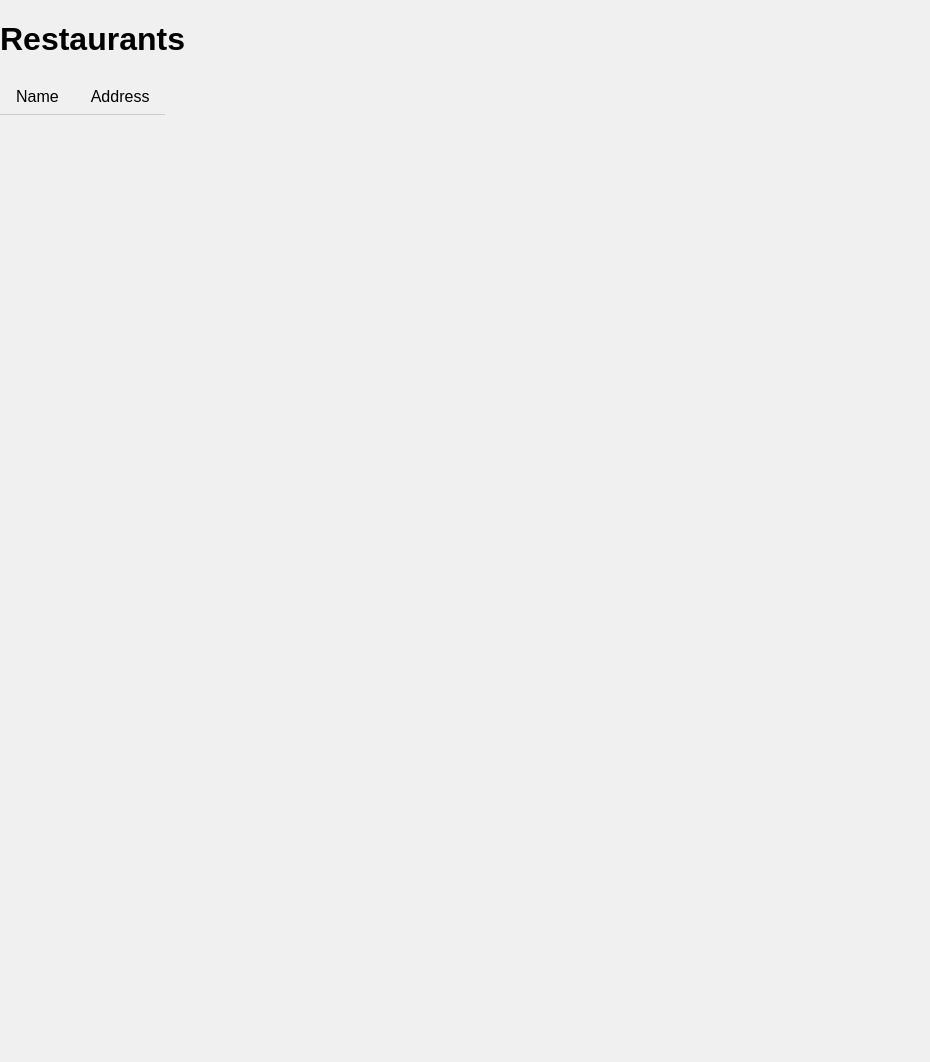
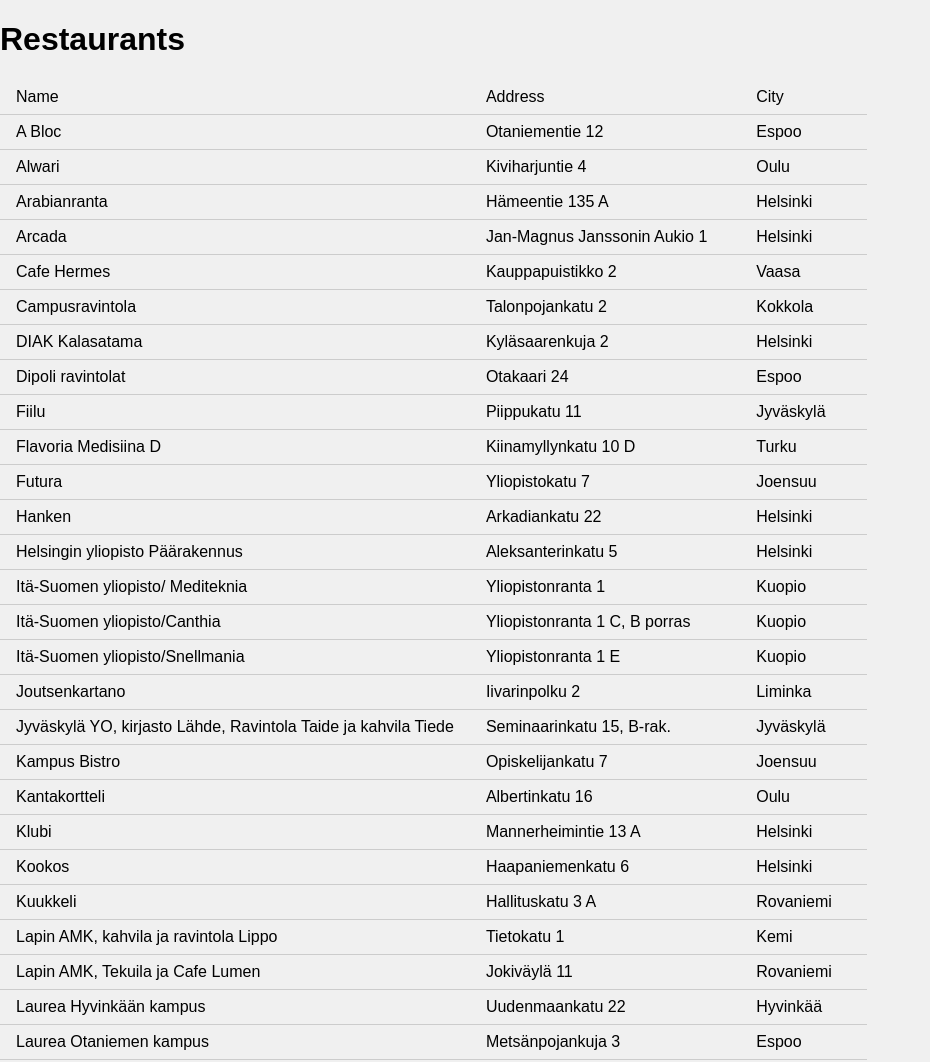
Before and after one commit to JarkkoKarki/Web-sovelluskehitys, a website: page event-assignments/t2/t2.html in a window 1280 px wide. Shown: the top 1062 px of the page, without its empty margins (0-930 px from the left). Before the commit the page ends 800 px from the top, so only its background shows below. Drawn offline with Linux system fonts and the light colour scheme.

Commit message:
event t2

```diff
--- a/event-assignments/t2/t2.css
+++ b/event-assignments/t2/t2.css
@@ -24,3 +24,8 @@
   border-bottom: 1px solid #ccc;
   padding: 0.5em 1em;
 }
+
+.highlight {
+  background-color: #8a8a8a;
+  font-weight: bold;
+}
--- a/event-assignments/t2/t2.html
+++ b/event-assignments/t2/t2.html
@@ -1,20 +1,20 @@
 <!DOCTYPE html>
 <html lang="en">
-
   <head>
-  <meta charset="UTF-8">
-  <meta name="viewport" content="width=device-width, initial-scale=1.0">
+    <meta charset="UTF-8" />
+    <meta name="viewport" content="width=device-width, initial-scale=1.0" />
     <title>Document</title>
-  <link rel="stylesheet" href="t2.css">
+    <link rel="stylesheet" href="t2.css" />
     <script src="t2.js" defer></script>
   </head>
 
   <body>
     <h1>Restaurants</h1>
-  <table>
+    <table id="target">
       <tr>
         <th>Name</th>
         <th>Address</th>
+        <th>City</th>
       </tr>
       <!-- add restaurants here -->
     </table>
@@ -23,5 +23,4 @@
       <!-- add restaurant info here when restaurant is clicked -->
     </dialog>
   </body>
-
 </html>
--- a/event-assignments/t2/t2.js
+++ b/event-assignments/t2/t2.js
@@ -771,3 +771,39 @@
 ];
 
 // your code here
+const taulukko = document.querySelector('#target');
+let edellinenHighlight;
+
+// restaurants aakkosjärjestykseen
+restaurants.sort(function (a, b) {
+  return a.name.toUpperCase() > b.name.toUpperCase() ? 1 : -1;
+});
+
+for (const restaurant of restaurants) {
+  // rivi
+  const tr = document.createElement('tr');
+
+  tr.addEventListener('click', function () {
+    if (edellinenHighlight) {
+      edellinenHighlight.classList.remove('highlight');
+    }
+    tr.classList.add('highlight');
+    edellinenHighlight = tr;
+    console.log(edellinenHighlight);
+  });
+  //nimisolu
+  const nameTd = document.createElement('td');
+  nameTd.innerText = restaurant.name;
+
+  //osoitesolu
+  const addressTd = document.createElement('td');
+  addressTd.innerText = restaurant.address;
+  //kaupunkisolu
+  const cityTd = document.createElement('td');
+  cityTd.innerText = restaurant.city;
+
+  //lisätään solut riviin
+  tr.append(nameTd, addressTd, cityTd);
+
+  taulukko.append(tr);
+}
```
Lines whose indentation alone changed are shown as unchanged.
